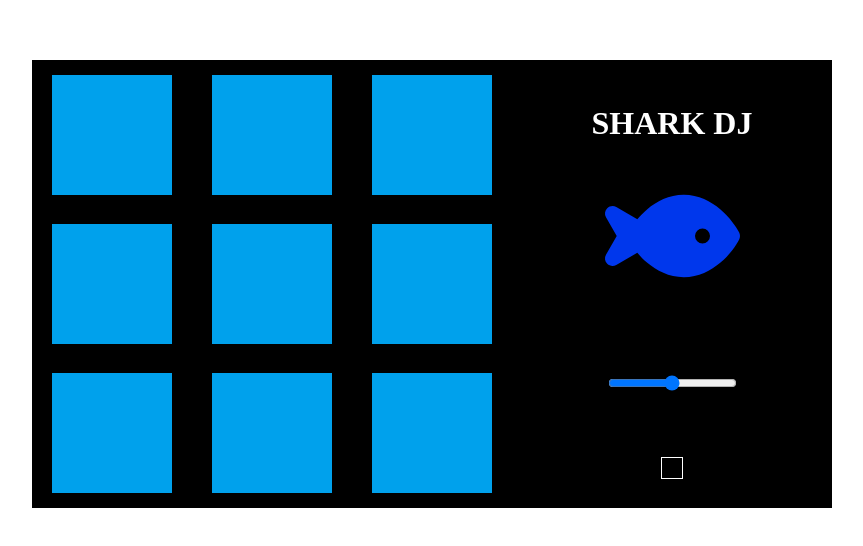
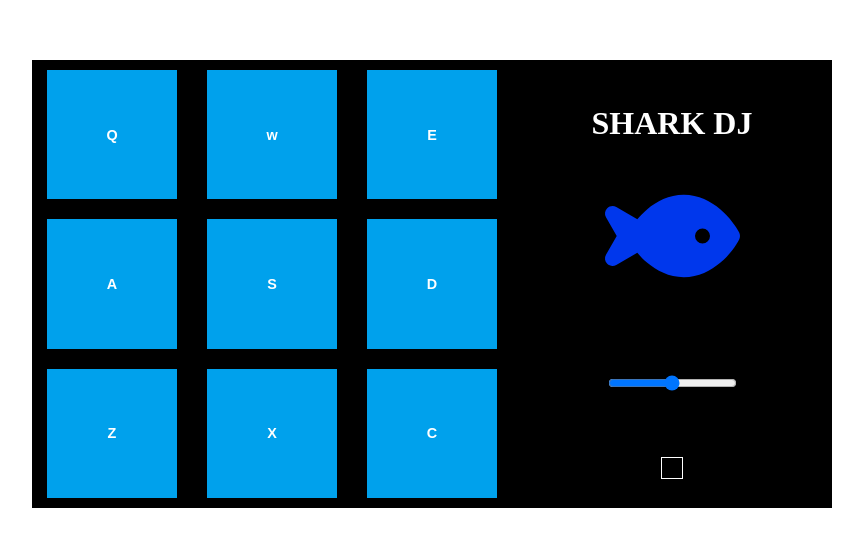
Before and after one commit to Lenindroid/caja-de-ritmos, a React (Vite) app: page / in a window 1280 px wide. Shown: the part 124-670 px from the top of the page, without its empty margins (216-1079 px from the left). Built offline with nearby package versions, Linux system fonts and the light colour scheme.

Commit message:
Pads lettered

```diff
--- a/src/components/Instrument.jsx
+++ b/src/components/Instrument.jsx
@@ -1,8 +1,10 @@
 import React from 'react'
 
-function Instrument() {
+function Instrument({ children }) {
   return (
-    <button className="pad"></button>
+    <button className="drum-pad">
+      {children}
+    </button>
   )
 }
 
--- a/src/components/InstrumentsGrid.jsx
+++ b/src/components/InstrumentsGrid.jsx
@@ -4,15 +4,15 @@ import Instrument from './Instrument'
 function InstrumentsGrid() {
   return (
     <div className="pad-grid">
-      <Instrument />
-      <Instrument />
-      <Instrument />
-      <Instrument />
-      <Instrument />
-      <Instrument />
-      <Instrument />
-      <Instrument />
-      <Instrument />
+      <Instrument>Q</Instrument>
+      <Instrument>w</Instrument>
+      <Instrument>E</Instrument>
+      <Instrument>A</Instrument>
+      <Instrument>S</Instrument>
+      <Instrument>D</Instrument>
+      <Instrument>Z</Instrument>
+      <Instrument>X</Instrument>
+      <Instrument>C</Instrument>
     </div>
   )
 }
--- a/src/index.css
+++ b/src/index.css
@@ -30,20 +30,23 @@ html, body, #root {
   justify-items: center;
 }
 
-.pad {
+.drum-pad {
   background-color: #00A1EC;
   width: 9em;
   height: 9em;
   border: none;
   padding: 0;
   cursor: pointer;
+  color: #fff;
+  font-weight: bold;
+  font-size: 0.9rem;
 }
 
-.pad:hover {
+.drum-pad:hover {
   background-color: #0174aa;
 }
 
-.pad:active {
+.drum-pad:active {
   background-color: #0037EC;
 }
 
```
